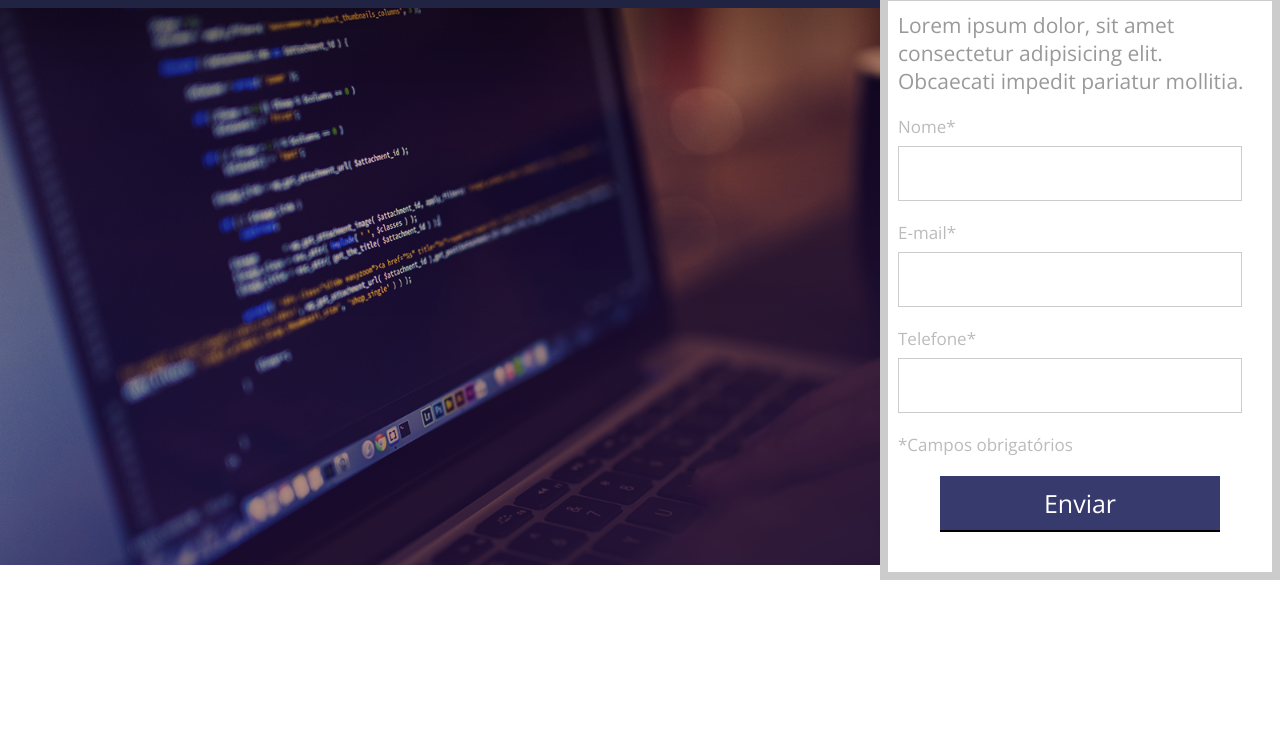
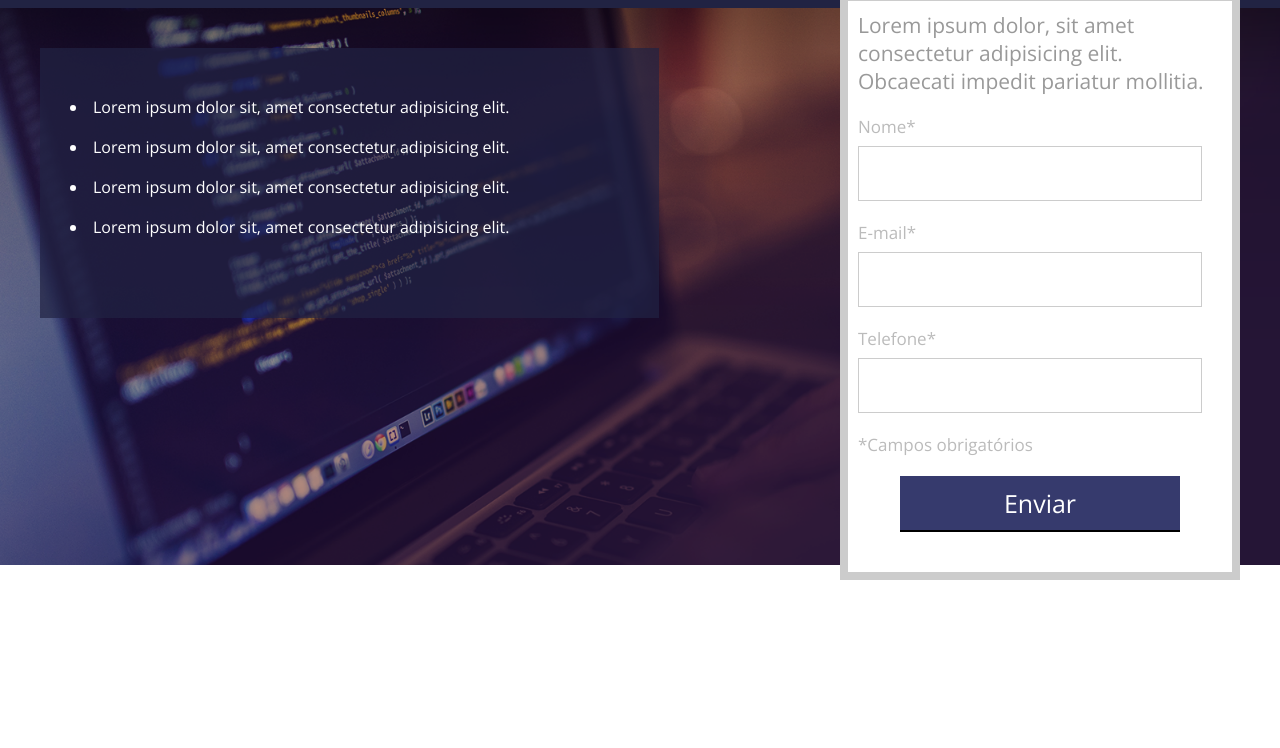
Before and after one commit to andersongames/Projeto_1-LandingPage, a plain HTML site: page index.html in a window 1280 px wide. Shown: the part 52-800 px from the top of the page. Drawn offline with nearby package versions, Linux system fonts and the light colour scheme.

Commit message:
Criada box
Criada box com lista.

```diff
--- a/css/style.css
+++ b/css/style.css
@@ -10,7 +10,7 @@ html, body{
 }
 
 .center{
-width: 1280px;
+width: 1200px;
 margin: 0 auto;
 }
 
@@ -97,3 +97,21 @@ margin: 0 auto;
 .form input[type=submit]:hover{
     background-color: #323665;
 }
+
+.container-list{
+    padding: 30px;
+    margin-top: 40px;
+    float: left;
+    width: 619px;
+    height: 270px;
+    background-color: rgba(33, 35, 67, 0.7);
+}
+
+.container-list ul{
+    list-style-position: inside;
+}
+
+.container-list ul li{
+    margin-top: 18px;
+    color: white;
+}
--- a/index.html
+++ b/index.html
@@ -16,6 +16,15 @@
 
     <div class="container-banner">
         <div class="center">
+            <div class="container-list">
+                <ul>
+                    <li>Lorem ipsum dolor sit, amet consectetur adipisicing elit.</li>
+                    <li>Lorem ipsum dolor sit, amet consectetur adipisicing elit.</li>
+                    <li>Lorem ipsum dolor sit, amet consectetur adipisicing elit.</li>
+                    <li>Lorem ipsum dolor sit, amet consectetur adipisicing elit.</li>
+                </ul>
+            </div><!--container-list-->
+
             <div class="form">
                 <h2>Lorem ipsum dolor, sit amet consectetur adipisicing elit. Obcaecati impedit pariatur mollitia.</h2>
                 <form>
```
